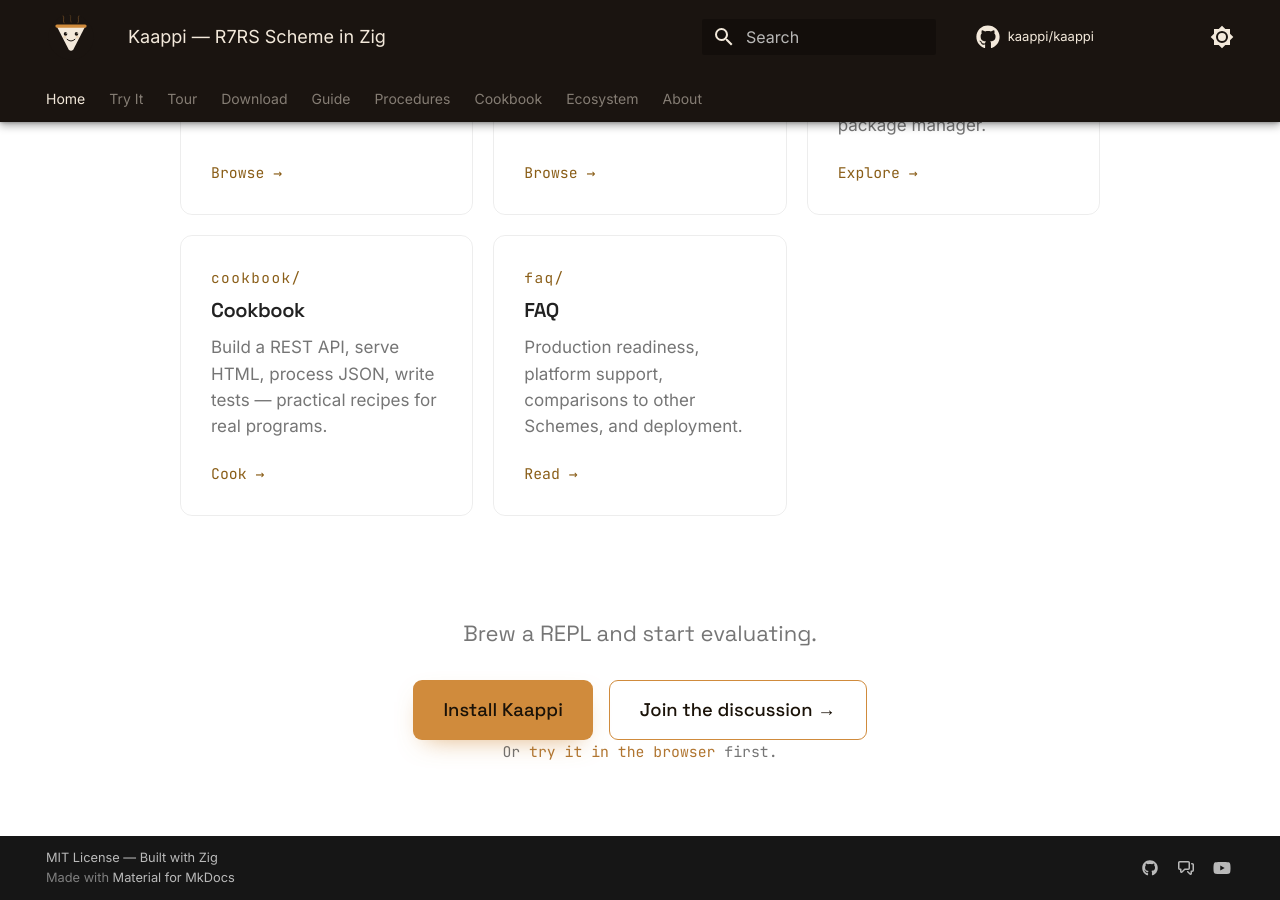
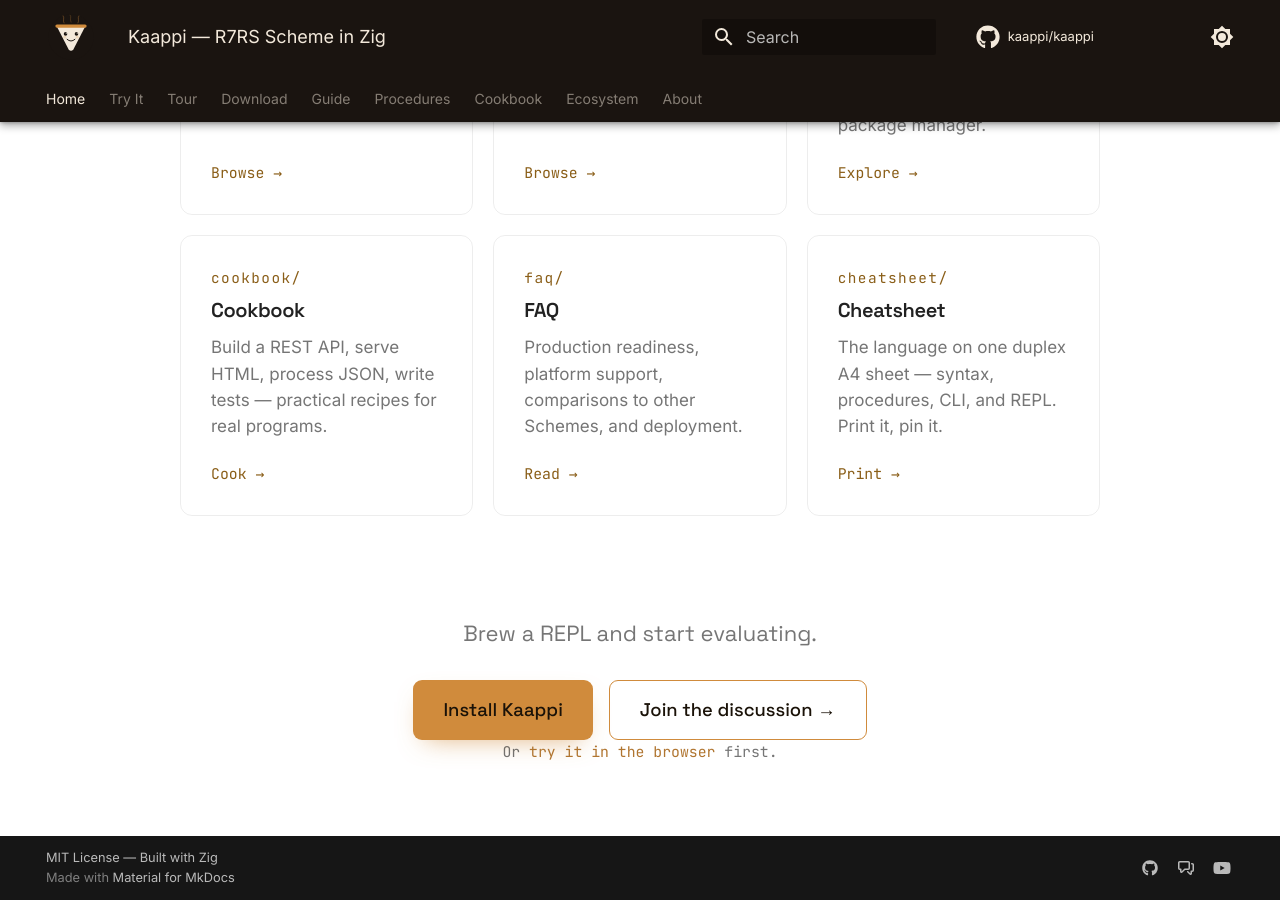
Before and after one commit to kaappi/kaappi.github.io, an MkDocs documentation site: the page built from docs/index.md, in a window 1280 px wide and 900 px high, scrolled down 5124 px. Built offline with MkDocs 1.6.1 and Material for MkDocs 9.7.7, drawn with Linux system fonts in a browser that asks for light colours; comment, search, counter and statistics services are not loaded.

Commit message:
Give the cheatsheet a dedicated page and a landing card
The PDF was only reachable from the download table and a language-guide
sentence. A dedicated /cheatsheet/ page (book-viewer pattern: download
button, print instructions, embedded PDF with maximize) gives it a
shareable URL and lives in the nav under Guide > Language, right after
the Language Reference it condenses.

The landing page's documentation grid gains a ninth card for it — which
also completes the previously ragged 3+3+2 grid into a clean 3x3. The
language guide link now points at the page instead of the raw PDF.

Co-Authored-By: Claude Fable 5 <noreply@anthropic.com>

```diff
--- a/mkdocs.yml
+++ b/mkdocs.yml
@@ -54,6 +54,7 @@ nav:
       - Scheme Tutorial: guide/tutorial.md
     - Language:
       - Language Reference: guide/language.md
+      - Cheatsheet: cheatsheet.md
       - Libraries: guide/libraries.md
       - Library Authoring: guide/library-authoring.md
       - SRFI Support: guide/srfi-support.md
--- a/overrides/home.html
+++ b/overrides/home.html
@@ -813,6 +813,12 @@
         <p>Production readiness, platform support, comparisons to other Schemes, and deployment.</p>
         <span class="kp-doc-go">Read &rarr;</span>
       </a>
+      <a href="cheatsheet/" class="kp-doc">
+        <div class="kp-doc-idx">cheatsheet/</div>
+        <h3>Cheatsheet</h3>
+        <p>The language on one duplex A4 sheet — syntax, procedures, CLI, and REPL. Print it, pin it.</p>
+        <span class="kp-doc-go">Print &rarr;</span>
+      </a>
     </div>
   </section>
 
```
Also changed, not shown: CLAUDE.md (+2 -2 lines), docs/cheatsheet.md (added, +39 -0 lines), docs/guide/language.md (+2 -2 lines).
